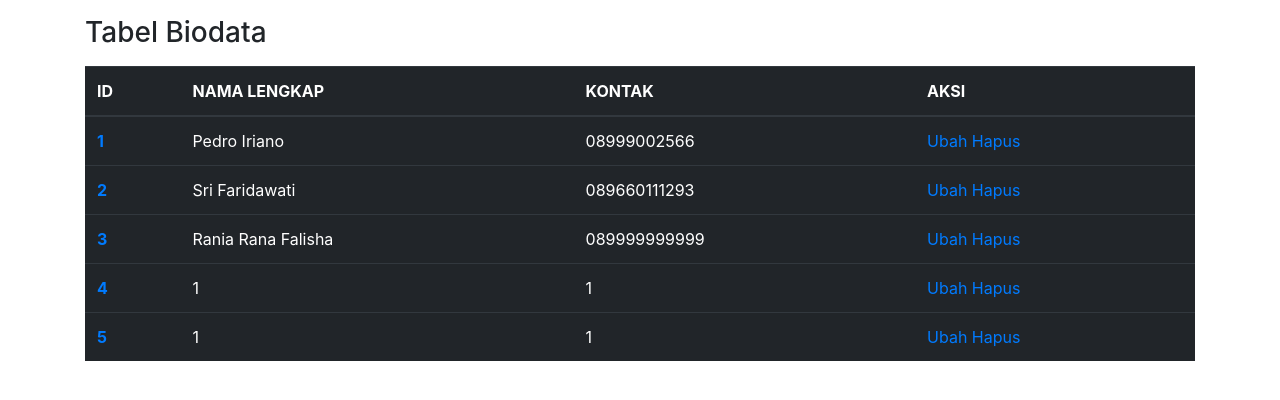
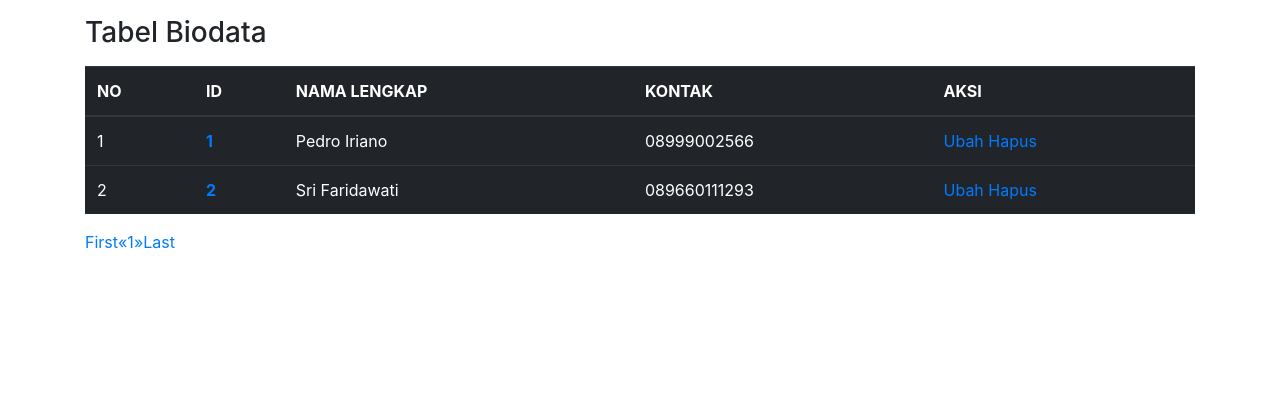
Before and after one commit to ata45/pdoform_keren, a PHP site: page /view.php in a window 1280 px wide. Shown: the part 56-456 px from the top of the page. Run offline with PHP 8.4, Linux system fonts and the light colour scheme; data comes from the database, SQL or seed files in the repository.

Commit message:
Update view.php

```diff
--- a/view.php
+++ b/view.php
@@ -1,11 +1,20 @@
 <?php
 include ("assets/database/connection.php");
 // include $_SERVER['DOCUMENT_ROOT']."/pdoform/assets/database/connection.php";
-
-$sql = 'SELECT * FROM biodata';
+$page = isset($_GET["view"]) ? (int)$_GET["view"] : 1;
+$limit = 2;
+$mulai = ($page>1) ? ($page * $halaman) - $halaman : 0;
+$sql = "SELECT *FROM biodata LIMIT $mulai, $limit";
 $stmt = $pdo->prepare($sql);
 $stmt->execute();
+$no = $mulai+1;
 $bios = $stmt->fetchAll();
+
+// $result =mysql_query('SELECT * FROM biodata');
+// $total = mysqli_num_rows($sql);
+// $pages = ceil($total/$halaman);
+// $query = mysql_query("select * from biodata LIMIT $mulai, $halaman")or die(mysql_error);
+// $no =$mulai+1;
 ?>
 
 <!DOCTYPE html>
@@ -44,6 +53,7 @@ $bios = $stmt->fetchAll();
       <table class="table table-dark table-hover">
         <thead>
           <tr>
+            <th scope="col">NO</th>
             <th scope='col'>ID</th>
             <th scope='col'>NAMA LENGKAP</th>
             <th scope='col'>KONTAK</th>
@@ -55,6 +65,7 @@ $bios = $stmt->fetchAll();
           foreach($bios as $bio){
             ?>
             <tr>
+              <td><?php echo $no ?></td>
               <th scope='row'><a href="detail.php?id=<?php echo $bio->id; ?>"><?php echo $bio->id; ?></a></th>
               <td><?php echo $bio->full_name; ?></td>
               <td><?php echo $bio->contact; ?></td>
@@ -64,11 +75,67 @@ $bios = $stmt->fetchAll();
               </td>
             </tr>
             <?php
+            $no++;
           }
           ?>
         </tbody>
       </table>
     </div>
+    <ul class="pagination">
+        <!-- LINK FIRST AND PREV -->
+        <?php
+        if($page == 1){ // Jika page adalah page ke 1, maka disable link PREV
+        ?>
+          <li class="disabled"><a href="#">First</a></li>
+          <li class="disabled"><a href="#">&laquo;</a></li>
+        <?php
+        }else{ // Jika page bukan page ke 1
+          $link_prev = ($page > 1)? $page - 1 : 1;
+        ?>
+          <li><a href="view.php?page=1">First</a></li>
+          <li><a href="view.php?page=<?php echo $link_prev; ?>">&laquo;</a></li>
+        <?php
+        }
+        ?>
+
+        <!-- LINK NUMBER -->
+        <?php
+        // Buat query untuk menghitung semua jumlah data
+        $sql2 = $pdo->prepare("SELECT COUNT(*) AS jumlah FROM biodata");
+        $a = $sql2->execute(); // Eksekusi querynya
+        //$get_jumlah = $a->fetchAll();
+
+        $jumlah_page = ceil($a / $limit); // Hitung jumlah halamannya
+        $jumlah_number = 2; // Tentukan jumlah link number sebelum dan sesudah page yang aktif
+        $start_number = ($page > $jumlah_number)? $page - $jumlah_number : 1; // Untuk awal link number
+        $end_number = ($page < ($jumlah_page - $jumlah_number))? $page + $jumlah_number : $jumlah_page; // Untuk akhir link number
+
+        for($i = $start_number; $i <= $end_number; $i++){
+          $link_active = ($page == $i)? ' class="active"' : '';
+        ?>
+          <li<?php echo $link_active; ?>><a href="view.php?page=<?php echo $i; ?>"><?php echo $i; ?></a></li>
+        <?php
+        }
+        ?>
+
+        <!-- LINK NEXT AND LAST -->
+        <?php
+        // Jika page sama dengan jumlah page, maka disable link NEXT nya
+        // Artinya page tersebut adalah page terakhir
+        if($page == $jumlah_page){ // Jika page terakhir
+        ?>
+          <li class="disabled"><a href="#">&raquo;</a></li>
+          <li class="disabled"><a href="#">Last</a></li>
+        <?php
+        }else{ // Jika Bukan page terakhir
+          $link_next = ($page < $jumlah_page)? $page + 1 : $jumlah_page;
+        ?>
+          <li><a href="view.php?page=<?php echo $link_next; ?>">&raquo;</a></li>
+          <li><a href="view.php?page=<?php echo $jumlah_page; ?>">Last</a></li>
+        <?php
+        }
+        ?>
+      </ul>
   </div>
 </body>
 </html>
```
